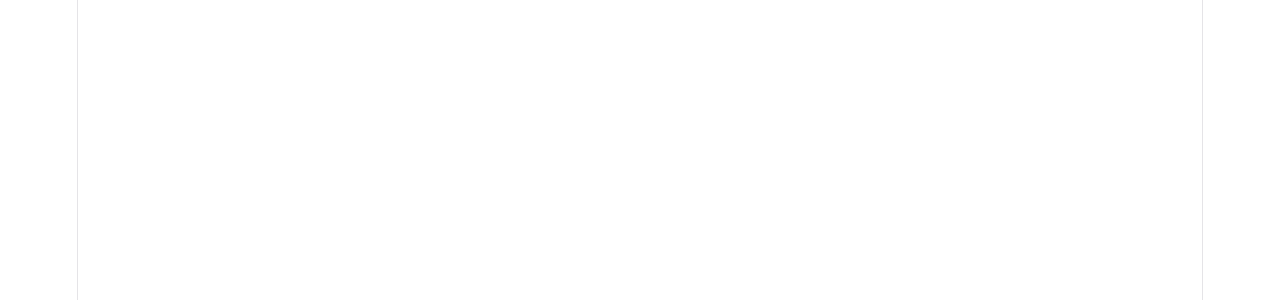
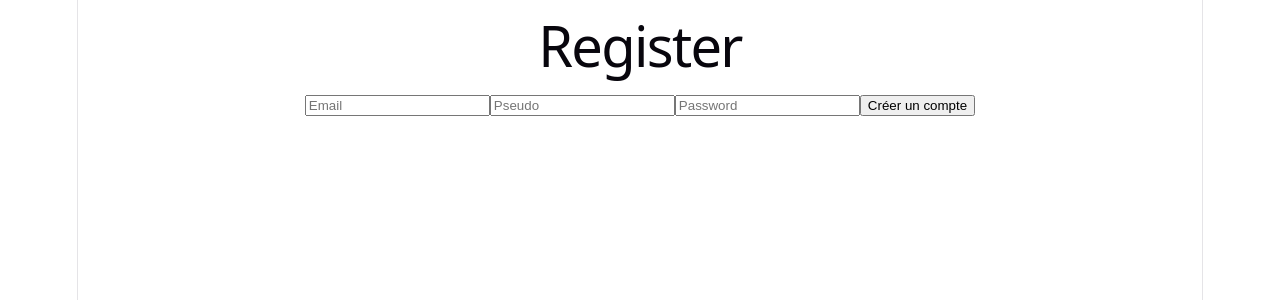
Before and after one commit to totorz76/bonfire, a React app in the folder frontend/: page /register in a window 1280 px wide. Before the commit this address had no page. Shown: the top 300 px of the page. Built offline with nearby package versions, Linux system fonts and the light colour scheme; the HTML template or start-up script is replaced by a standard one.

Commit message:
Register into db

```diff
--- a/frontend/src/App.jsx
+++ b/frontend/src/App.jsx
@@ -1,11 +1,15 @@
 import { BrowserRouter, Routes, Route } from "react-router-dom";
 import Feed from "./pages/Feed/Feed";
+import Login from "./pages/Login/Login";
+import Register from "./pages/Register/Register";
 
 function App() {
   return (
     <BrowserRouter>
       <Routes>
         <Route path="/" element={<Feed />} />
+        <Route path="/login" element={<Login />} />
+        <Route path="/register" element={<Register />} />
       </Routes>
     </BrowserRouter>
   );
--- /dev/null
+++ b/frontend/src/pages/Login/Login.jsx
@@ -0,0 +1,45 @@
+import { useState } from "react";
+
+function Login() {
+  const [email, setEmail] = useState("");
+  const [password, setPassword] = useState("");
+
+  const handleSubmit = async (e) => {
+    e.preventDefault();
+
+    const res = await fetch("http://localhost:8000/api/login", {
+      method: "POST",
+      headers: {
+        "Content-Type": "application/json",
+      },
+      body: JSON.stringify({ email, password }),
+    });
+
+    const data = await res.json();
+    console.log(data);
+  };
+
+  return (
+    <form onSubmit={handleSubmit}>
+      <h1>Login</h1>
+
+      <input
+        type="email"
+        placeholder="Email"
+        value={email}
+        onChange={(e) => setEmail(e.target.value)}
+      />
+
+      <input
+        type="password"
+        placeholder="Password"
+        value={password}
+        onChange={(e) => setPassword(e.target.value)}
+      />
+
+      <button type="submit">Se connecter</button>
+    </form>
+  );
+}
+
+export default Login;
--- /dev/null
+++ b/frontend/src/pages/Register/Register.jsx
@@ -0,0 +1,52 @@
+import { useState } from "react";
+
+function Register() {
+  const [email, setEmail] = useState("");
+  const [password, setPassword] = useState("");
+  const [pseudo, setPseudo] = useState("");
+
+  const handleSubmit = async (e) => {
+    e.preventDefault();
+
+    const res = await fetch("http://localhost:8000/api/register", {
+      method: "POST",
+      headers: {
+        "Content-Type": "application/json",
+      },
+      body: JSON.stringify({ email, password, pseudo }),
+    });
+
+    const text = await res.text();
+    console.log("RESPONSE:", text);
+  };
+
+  return (
+    <form onSubmit={handleSubmit}>
+      <h1>Register</h1>
+
+      <input
+        type="email"
+        placeholder="Email"
+        value={email}
+        onChange={(e) => setEmail(e.target.value)}
+      />
+      <input
+        type="text"
+        placeholder="Pseudo"
+        value={pseudo}
+        onChange={(e) => setPseudo(e.target.value)}
+      />
+
+      <input
+        type="password"
+        placeholder="Password"
+        value={password}
+        onChange={(e) => setPassword(e.target.value)}
+      />
+
+      <button type="submit">Créer un compte</button>
+    </form>
+  );
+}
+
+export default Register;
```
Also changed, not shown: frontend/src/pages/Login/Login.css (added), frontend/src/pages/Register/Register.css (added), 2 other files (tests, documents, lock files or other folders).
